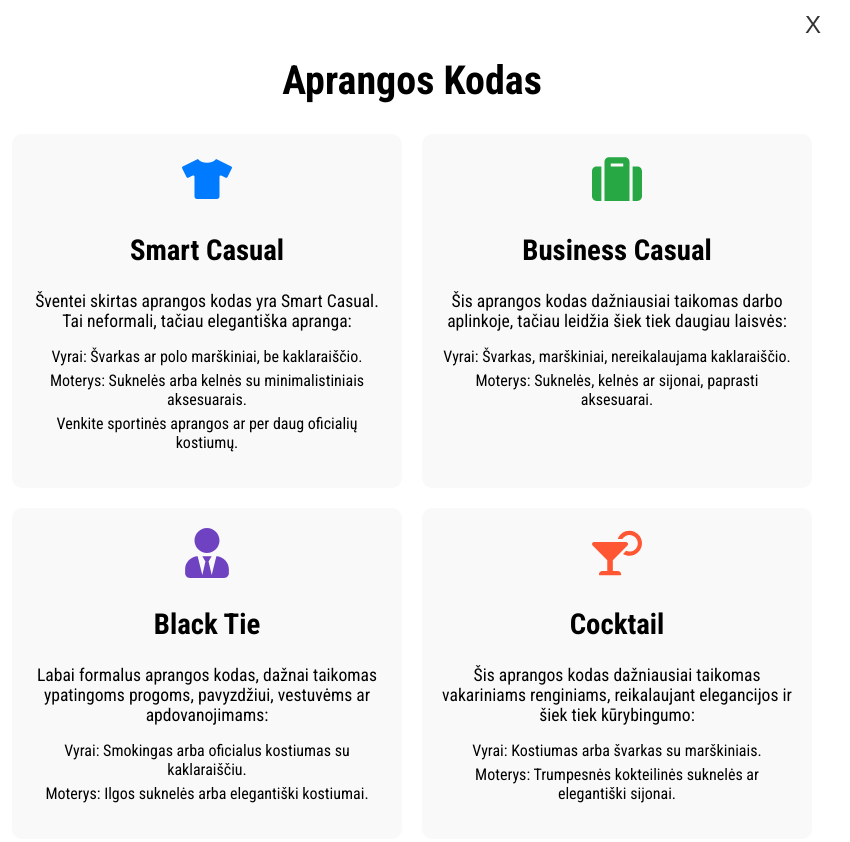
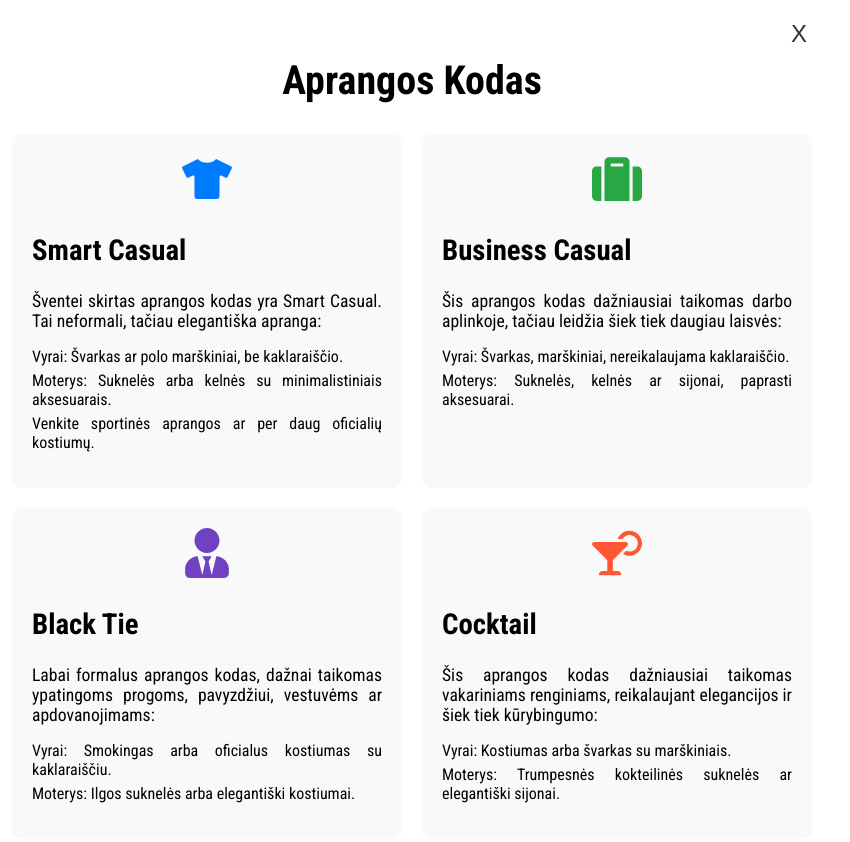
Before and after one commit to ZigmasP/portfolio, a React (Vite) app in the folder pakvietimas/: page /dress-code in a window 1280 px wide. Shown: the top 842 px of the page, without its empty margins (228-1078 px from the left). Built offline with nearby package versions, Linux system fonts and the light colour scheme.

Commit message:
Perdėlioti scss

```diff
--- a/pakvietimas/src/App.jsx
+++ b/pakvietimas/src/App.jsx
@@ -1,6 +1,7 @@
 import { Routes, Route } from "react-router-dom";
 import InvitePage from "./components/InvitePage";
 import DressCode from "./components/DressCode";
+import './index.scss';
 
 const App = () => {
   return (
--- a/pakvietimas/src/components/DressCode.scss
+++ b/pakvietimas/src/components/DressCode.scss
@@ -1,7 +1,3 @@
-:root {
-  --primary-font-family: 'Roboto Condensed', sans-serif;
-}
-
 .dresscode-container {
   position: relative;
   background-color: #fff;
@@ -44,14 +40,17 @@
     border-radius: 10px;
     text-align: center;
 
+    h2, p, li {
+      font-family: var(--primary-font-family);
+      text-align: justify;
+    }
+
     h2 {
-      font-family: var(--primary-font-family);
       margin-top: 10px;
       font-size: 1.8rem;
     }
 
     p {
-      font-family: var(--primary-font-family);
       font-size: 1.1rem;
       margin-bottom: 10px;
     }
@@ -61,7 +60,6 @@
       padding: 0;
 
       li {
-        font-family: var(--primary-font-family);
         font-size: 1rem;
         margin-bottom: 5px;
       }
--- a/pakvietimas/src/components/GuestForm.scss
+++ b/pakvietimas/src/components/GuestForm.scss
@@ -25,14 +25,14 @@
     }
 
     .error {
-      color: red;
+      color: var(--error-color);
       font-size: 0.8rem;
       margin-top: 5px;
     }
   }
 
   button {
-    background-color: #007bff;
+    background-color: var(--primary-color);
     color: #fff;
     padding: 10px 20px;
     border-radius: 25px;
@@ -41,7 +41,7 @@
     margin-top: 10px;
 
     &:hover {
-      background-color: #0056b3;
+      background-color: var(--hover-color);
     }
   }
 }
--- a/pakvietimas/src/index.scss
+++ b/pakvietimas/src/index.scss
@@ -1,9 +1,47 @@
 :root {
   --primary-font-family: 'Roboto Condensed', sans-serif;
+  --primary-color: #007bff;
+  --hover-color: #0056b3;
+  --modal-overlay-color: rgba(0, 0, 0, 0.7);
+  --error-color: red;
 }
 
 body {
   margin: 0;
   padding: 0;
   height: 100vh;
+  font-family: var(--primary-font-family);
 }
+
+button {
+  background-color: var(--primary-color);
+  color: #fff;
+  padding: 10px 20px;
+  border-radius: 25px;
+  border: none;
+  cursor: pointer;
+  font-size: 1rem;
+  transition: background-color 0.3s;
+
+  &:hover {
+    background-color: var(--hover-color);
+  }
+}
+
+.error {
+  color: var(--error-color);
+  font-size: 0.8rem;
+}
+
+.modal-overlay {
+  position: fixed;
+  top: 0;
+  left: 0;
+  width: 100vw;
+  height: 100vh;
+  background-color: var(--modal-overlay-color);
+  display: flex;
+  justify-content: center;
+  align-items: center;
+  z-index: 1000;
+}
```
Also changed, not shown: 2 other files (tests, documents, lock files or other folders).
